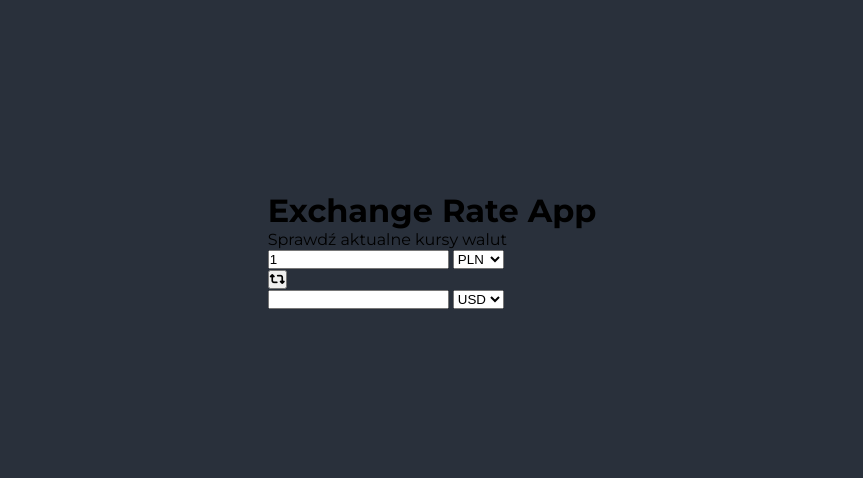
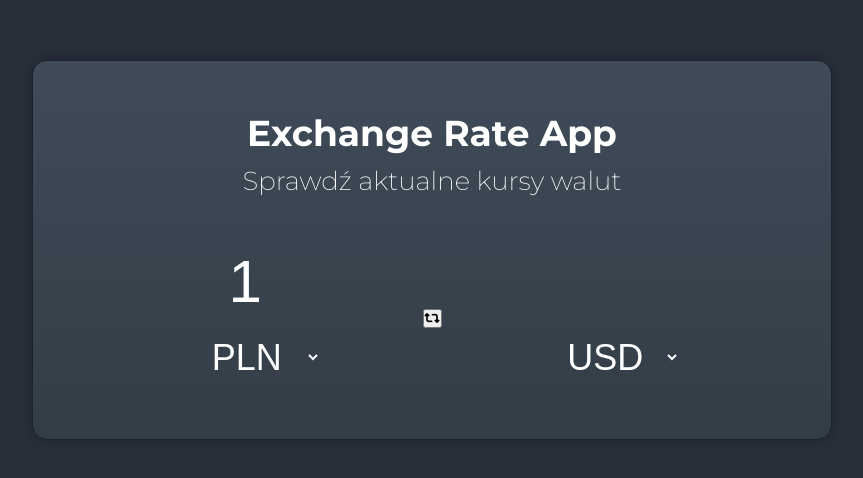
Before and after one commit to Lukas8024/ExchangeRate, a plain HTML site: page index.html in a window 1280 px wide. Shown: the part 150-628 px from the top of the page, without its empty margins (208-1071 px from the left). Drawn offline with Linux system fonts and the light colour scheme.

Commit message:
add style css

```diff
--- a/index.html
+++ b/index.html
@@ -37,7 +37,7 @@
             </button>
 
             <div class="section-right">
-                <input type="number" class="amount-two">
+                <input type="number" class="amount-two" disabled>
                 <select id="currency-two">
                     <option value="PLN">PLN</option>
                     <option value="USD" selected>USD</option>
--- a/style.css
+++ b/style.css
@@ -5,10 +5,71 @@
 }
 
 body {
-    display: flex;
-    justify-content: center;
-    align-items: center;
+	display: flex;
+	justify-content: center;
+	align-items: center;
 	height: 100vh;
 	font-family: 'Montserrat', sans-serif;
 	background-color: #29303b;
 }
+
+.wrapper {
+	padding: 50px;
+	width: 800px;
+	background-image: linear-gradient(#3f4b59, #333d46);
+	color: #fff;
+	text-align: center;
+	border: 1px solid #1c232d;
+	border-radius: 15px;
+	box-shadow: 0 0 15px #1c232d;
+}
+
+.wrapper h1 {
+	margin-bottom: 10px;
+	font-size: 36px;
+}
+
+.wrapper p {
+	margin-bottom: 50px;
+	font-size: 26px;
+	font-weight: 200;
+}
+
+.app-body {
+	display: flex;
+	justify-content: center;
+	align-items: center;
+}
+
+.section-left,
+.section-right {
+	display: flex;
+	flex-direction: column;
+	align-items: center;
+}
+
+.app-body input {
+	margin-bottom: 10px;
+	width: 100%;
+	font-size: 60px;
+}
+
+.app-body input,
+.app-body select {
+	color: #fff;
+	background: none;
+	border: none;
+	text-align: center;
+}
+
+.app-body select {
+	padding: 10px 20px;
+	font-size: 36px;
+	cursor: pointer;
+}
+
+.app-body input:focus,
+.app-body select:focus {
+	outline: none;
+	color: rgb(67, 171, 255);
+}
```
